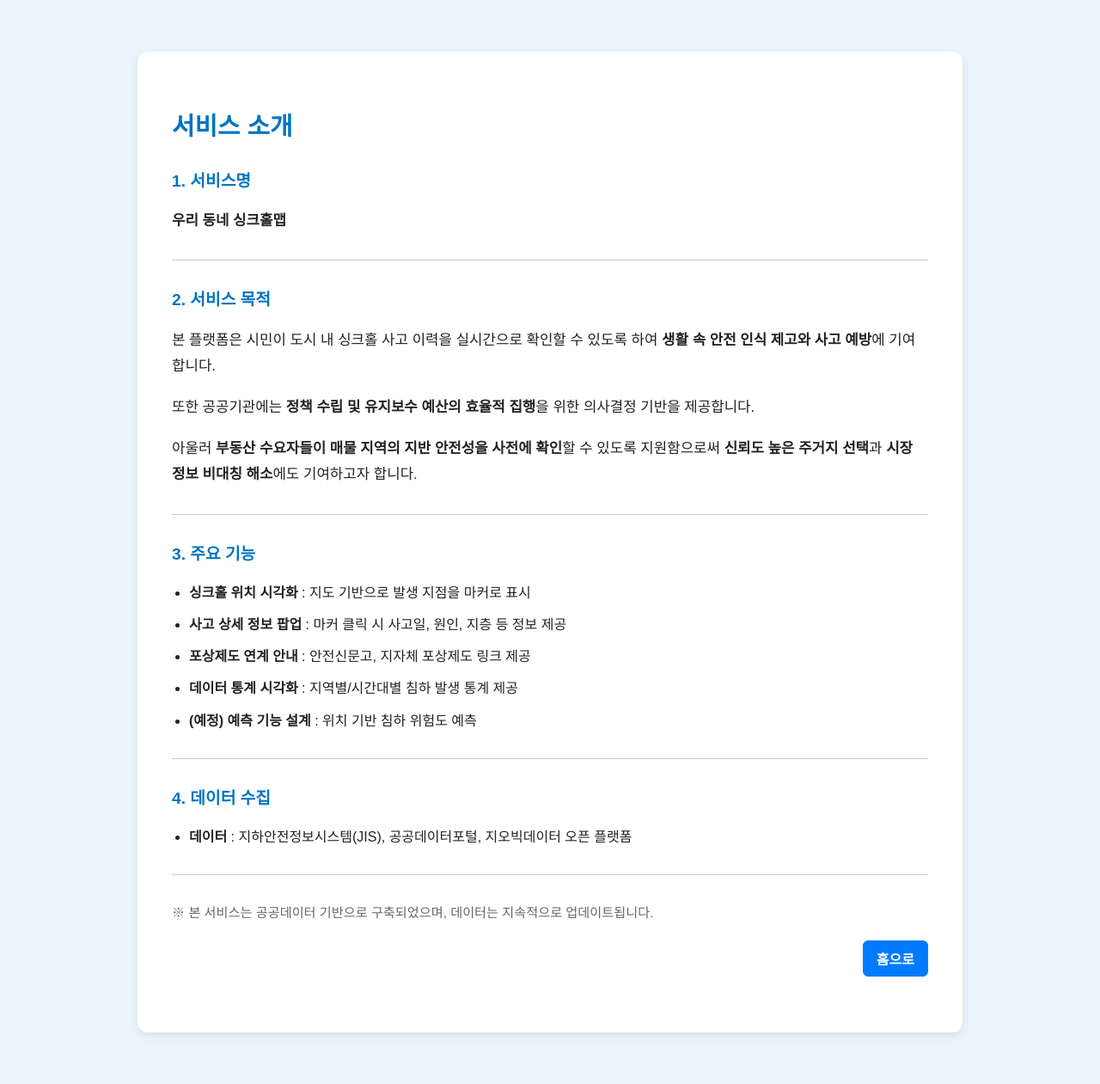
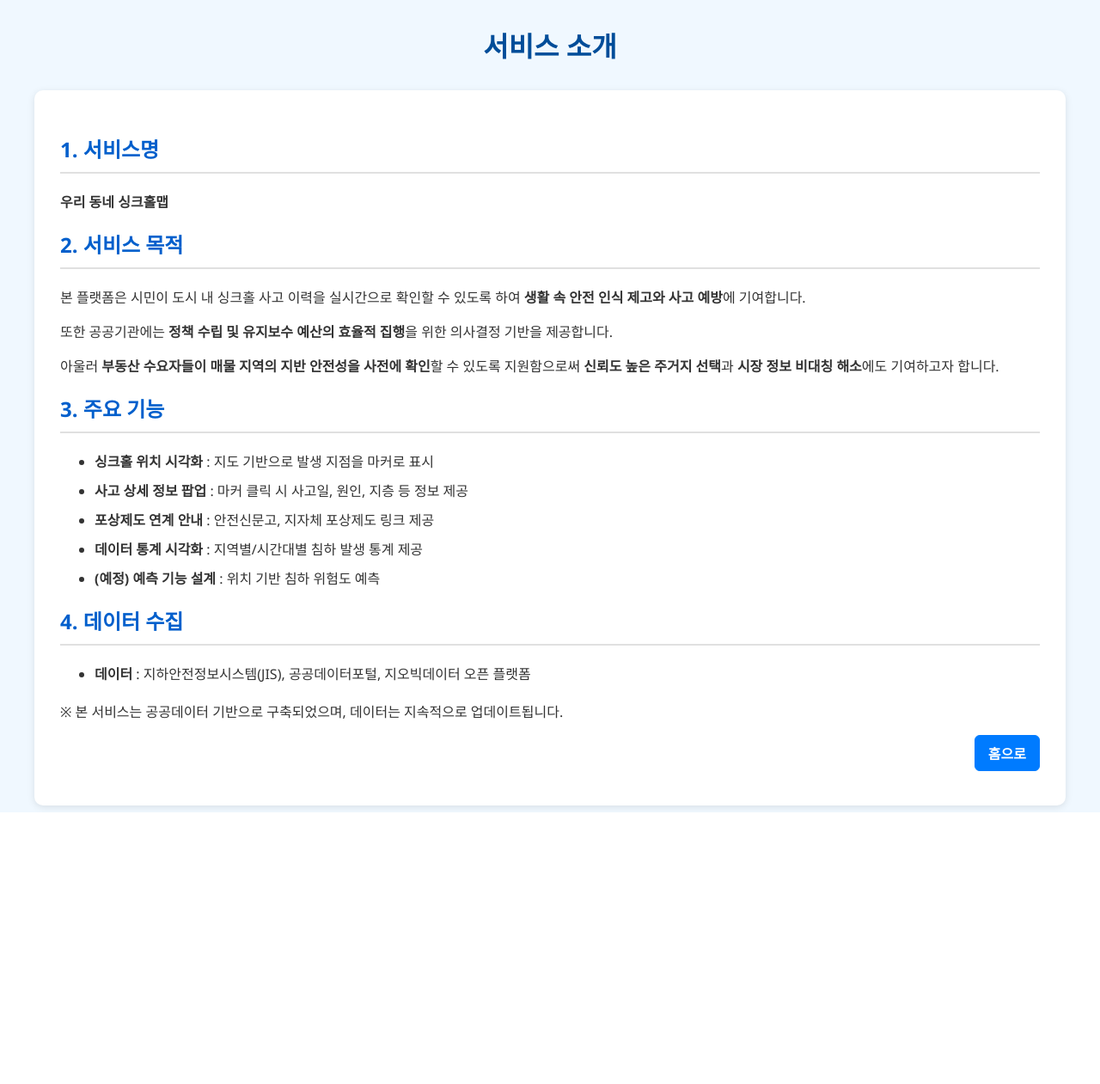
Before and after one commit to 2025-SMHRD-SW-LangIntelligence/TA, a Spring Boot app: page /service in a window 1280 px wide. Shown: the whole page at 86% size. After the commit the page ends 945 px from the top, so only its background shows below. Run offline with Spring Boot 4, Linux system fonts and the light colour scheme.

Commit message:
0625-승룡 / 검색 수정, service, reward ui 수정

```diff
--- /dev/null
+++ b/src/main/resources/static/css/service-reward.css
@@ -0,0 +1,85 @@
+body {
+    font-family: 'Segoe UI', Tahoma, Geneva, Verdana, sans-serif;
+    background-color: #f0f8ff;
+    color: #333;
+}
+
+#wrap {
+    max-width: 1200px;
+    margin: auto;
+    height: 100%;
+    display: flex;
+    flex-direction: column;
+}
+
+h1 {
+    text-align: center;
+    color: #004d99;
+    margin-bottom: 30px;
+}
+
+.section {
+    background-color: #ffffff;
+    border-radius: 10px;
+    box-shadow: 0 2px 8px rgba(0, 0, 0, 0.1);
+    padding: 30px;
+    max-width: 1200px;
+    margin: 0px;
+}
+
+.section h2 {
+    color: #005fcc;
+    border-bottom: 2px solid #e0e0e0;
+    padding-bottom: 10px;
+}
+
+.section li {
+    margin-bottom: 10px;
+}
+
+.highlight {
+    color: #cc3300;
+    font-weight: bold;
+}
+
+ul {
+    margin-top: 10px;
+    margin-bottom: 20px;
+}
+
+.step-image {
+    width: 100%;
+    max-width: 700px;
+    display: block;
+    margin: 20px auto;
+    border: 1px solid #ccc;
+    border-radius: 8px;
+}
+
+.link {
+    margin-top: 30px;
+    text-align: center;
+}
+
+.link a {
+    color: #0066cc;
+    font-weight: bold;
+    text-decoration: none;
+}
+
+.link a:hover {
+    text-decoration: underline;
+}
+
+.home-btn {
+    display: inline-block;
+    padding: 8px 15px;
+    margin-bottom: 10px;
+    border: 1px solid #007bff;
+    border-radius: 6px;
+    text-decoration: none;
+    background-color: #007bff;
+    color: white;
+    font-weight: bold;
+    transition: background-color 0.3s ease, color 0.3s ease;
+}
--- a/src/main/resources/templates/service.html
+++ b/src/main/resources/templates/service.html
@@ -1,103 +1,22 @@
 <!DOCTYPE html>
 <html xmlns:th="http://www.thymeleaf.org">
+
 <head>
   <meta charset="UTF-8">
-  <title>우리 동네 지반안전 서비스 소개</title>
-  <style>
-    body {
-      font-family: 'Noto Sans KR', sans-serif;
-      background-color: #eaf4fc;
-      margin: 0;
-      padding: 0;
-      color: #222;
-    }
+  <title>서비스 소개</title>
+  <link rel="stylesheet" href="css/service-reward.css">
+</head>
 
-    .about-wrapper {
-      display: flex;
-      justify-content: center;
-      padding: 60px 20px;
-    }
+<body>
+  <div id="wrap">
+    <h1>서비스 소개</h1>
 
-    .about-card {
-      background-color: #fff;
-      border-radius: 12px;
-      box-shadow: 0 4px 12px rgba(0, 0, 0, 0.08);
-      padding: 40px;
-      max-width: 880px;
-      width: 100%;
-    }
+    <div class="section">
 
-    .about-card h2 {
-      font-size: 1.8rem;
-      font-weight: 700;
-      color: #0074c2;
-      margin-bottom: 30px;
-    }
-
-    .about-card h3 {
-      font-size: 1.2rem;
-      margin-top: 30px;
-      color: #0074c2;
-    }
-
-    .about-card p {
-      font-size: 1.05rem;
-      line-height: 1.8;
-      margin-bottom: 18px;
-    }
-
-    .about-card ul {
-      list-style: disc;
-      padding-left: 20px;
-      margin-bottom: 24px;
-    }
-
-    .about-card li {
-      font-size: 1rem;
-      line-height: 1.7;
-      margin-bottom: 10px;
-    }
-
-    .divider {
-      border-top: 1px solid #ccc;
-      margin: 30px 0;
-    }
-
-    .about-card .note {
-      font-size: 0.95rem;
-      color: #666;
-      margin-top: 20px;
-    }
-
-    .home-btn {
-	    display: inline-block;
-	    padding: 8px 15px;
-	    margin-bottom: 10px;
-	    border: 1px solid #007bff;
-	    border-radius: 6px;
-	    text-decoration: none;
-	    background-color: #007bff;
-	    color: white;
-	    font-weight: bold;
-	    transition: background-color 0.3s ease, color 0.3s ease;
-	}
-
-
-
-  </style>
-</head>
-<body>
-
-  <div class="about-wrapper">
-    <div class="about-card">
-      <h2>서비스 소개</h2>
-
-      <h3>1. 서비스명</h3>
+      <h2>1. 서비스명</h2>
       <p><strong>우리 동네 싱크홀맵 </strong></p>
 
-      <div class="divider"></div>
-
-      <h3>2. 서비스 목적</h3>
+      <h2>2. 서비스 목적</h2>
       <p>
         본 플랫폼은 시민이 도시 내 싱크홀 사고 이력을 실시간으로 확인할 수 있도록 하여 <strong>생활 속
           안전 인식 제고와 사고 예방</strong>에 기여합니다.
@@ -112,9 +31,7 @@
 
       </p>
 
-			<div class="divider"></div>
-
-      <h3>3. 주요 기능</h3>
+      <h2>3. 주요 기능</h2>
       <ul>
         <li><strong>싱크홀 위치 시각화</strong> : 지도 기반으로 발생 지점을 마커로 표시</li>
         <li><strong>사고 상세 정보 팝업</strong> : 마커 클릭 시 사고일, 원인, 지층 등 정보 제공</li>
@@ -123,25 +40,22 @@
         <li><strong>(예정) 예측 기능 설계</strong> : 위치 기반 침하 위험도 예측 </li>
       </ul>
 
-      <div class="divider"></div>
-
-      <h3>4. 데이터 수집</h3>
+      <h2>4. 데이터 수집</h2>
       <ul>
         <li><strong>데이터</strong> : 지하안전정보시스템(JIS), 공공데이터포털, 지오빅데이터 오픈 플랫폼 </li>
 
       </ul>
 
-      <div class="divider"></div>
-
       <p class="note">※ 본 서비스는 공공데이터 기반으로 구축되었으며, 데이터는 지속적으로 업데이트됩니다.</p>
 
       <!-- 홈 버튼 추가 -->
-      <div style="text-align: right; margin-bottom: 15px;">
+      <div style="text-align: right;">
         <a href="/" class="home-btn">홈으로</a>
+      </div>
     </div>
 
   </div>
-  </div>
 
 </body>
+
 </html>
```
Also changed, not shown: src/main/resources/templates/index.html (+102 -28 lines), src/main/resources/templates/reward.html (+20 -76 lines). Lines whose indentation alone changed are shown as unchanged.
